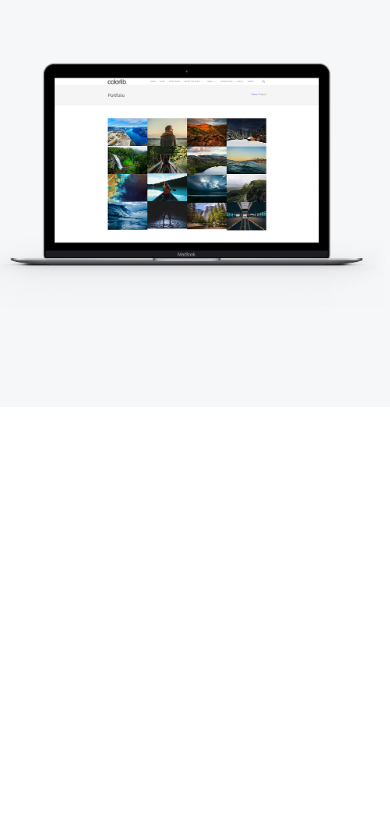
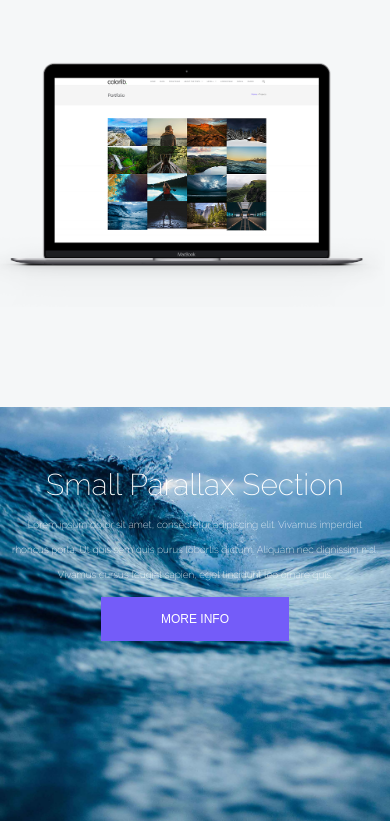
Before and after one commit to Procoderrs/ShapelyDemo, a plain HTML site: page index.html in a window 390 px wide. Shown: the part 1721-2542 px from the top of the page. Before the commit the page ends 2128 px from the top, so only its background shows below. Drawn offline with Linux system fonts and the light colour scheme.

Commit message:
section4Added

```diff
--- /dev/null
+++ b/assets/css/section4.css
@@ -0,0 +1,156 @@
+/********************  Section4  **************/
+
+#section4 {
+	background-image: url("../images/image-blue.jpg");
+	/* background-position-x: 40%;
+	background-position-y: 50%; */
+	background-size: cover;
+
+	background-attachment: fixed;
+	width: 100%;
+	display: flex;
+	justify-content: center;
+	align-items: center;
+	padding-bottom: 130px;
+}
+.text-containerss {
+	margin-left: 20px;
+	margin-right: 20px;
+	display: flex;
+	flex-direction: column;
+	justify-content: flex-start; /* Aligns text at the top */
+	align-items: center;
+
+	padding: 15px;
+	margin-top: 10px;
+	/* 	border: 2px solid red;
+ */
+}
+
+.text-containerss h3 {
+	font-size: 64px;
+	font-weight: 300;
+	padding: 10px;
+	margin-top: 40px;
+	color: white;
+
+	/* 	border: 2px solid red;
+ */
+}
+.text-containerss p {
+	font-size: 12px;
+	color: white;
+	font-weight: 200;
+	line-height: 25px;
+	text-align: center;
+	/* 	border: 2px solid red;
+ */
+	padding-left: 130px;
+	padding-right: 130px;
+	margin-left: 35px;
+	margin-right: 35px;
+}
+
+.text-containerss .more-info {
+	background-color: #745cf9;
+	padding-left: 60px;
+	padding-right: 60px;
+	padding-bottom: 15px;
+	padding-top: 15px;
+	color: white;
+	border: none;
+	font-weight: 200;
+	font-size: 12px;
+
+	margin-top: 10px;
+	/* 	border: 2px solid red;
+ */
+}
+
+@media (max-width: 768px) {
+	.text-containerss p {
+		font-size: 12px;
+		color: white;
+		font-weight: 200;
+		line-height: 25px;
+		text-align: center;
+		/* 	border: 2px solid red;
+   */
+		padding-left: 25px;
+		padding-right: 25px;
+		margin-left: 35px;
+		margin-right: 35px;
+	}
+}
+@media (max-width: 425px) {
+	#section4 {
+		background-image: url("../images/image-blue.jpg");
+		/* background-position-x: 40%;
+    background-position-y: 50%; */
+		background-size: cover;
+		background-position: top;
+		background-attachment: fixed;
+		width: 100%;
+		display: flex;
+		justify-content: center;
+		align-items: center;
+		padding-bottom: 180px;
+	}
+	.text-containerss {
+		margin-left: 10px;
+		margin-right: 10px;
+		display: flex;
+		flex-direction: column;
+		justify-content: flex-start;
+		align-items: center;
+		padding: 0;
+		margin-top: 10px;
+		/* 		border: 2px solid red;
+ */
+	}
+
+	.text-containerss h3 {
+		font-size: 30px;
+		font-weight: 200;
+		margin-top: 40px;
+		color: white;
+
+		/* 		border: 2px solid red;
+ */
+	}
+
+	.text-containerss p {
+		font-size: 10px;
+		color: white;
+		font-weight: 200;
+		line-height: 25px;
+		text-align: start;
+		border: 2px /* solid */ red;
+		text-align: center;
+		padding: 0;
+		margin: 0;
+	}
+}
+
+@media (max-width: 320px) {
+	#section4 {
+		background-image: url("../images/image-blue.jpg");
+		/* background-position-x: 40%;
+    background-position-y: 50%; */
+		background-size: cover;
+		background-position: top;
+		background-attachment: fixed;
+		width: 100%;
+		display: flex;
+		justify-content: center;
+		align-items: center;
+		padding-bottom: 200px;
+	}
+
+	.text-containerss h3 {
+		font-size: 25px;
+		font-weight: 200;
+		margin-top: 40px;
+		color: white;
+	}
+}
--- a/index.html
+++ b/index.html
@@ -1,4 +1,4 @@
- <!DOCTYPE html>
+<!DOCTYPE html>
 <html lang="en">
 
 <head>
@@ -14,6 +14,7 @@
 	<link rel="stylesheet" href="./assets/css/section1.css">
 	<link rel="stylesheet" href="./assets/css/section2.css">
 	<link rel="stylesheet" href="./assets/css/section3.css">
+	<link rel="stylesheet" href="./assets/css/section4.css">
 
 
 
@@ -160,6 +161,20 @@
 		</div>
 	</section>
 
+	<section class="section" id="section4">
+		<div class="headingsss">
+			<div class="text-containerss">
+				<h3 class="children">Small Parallax Section</h3>
+				<p>Lorem ipsum dolor sit amet, consectetur adipiscing elit. Vivamus imperdiet rhoncus porta. Ut quis sem quis
+					purus lobortis dictum. Aliquam nec dignissim nisl. Vivamus cursus feugiat sapien, eget tincidunt leo ornare
+					quis.</p>
+				<button class="more-info">MORE INFO</button>
+			</div>
+		</div>
+	</section>
+
+
+
 
 	<script src="./assets/script/script.js" defer></script>
 </body>
```
Also changed, not shown: assets/images/image-blue.jpg (added).
